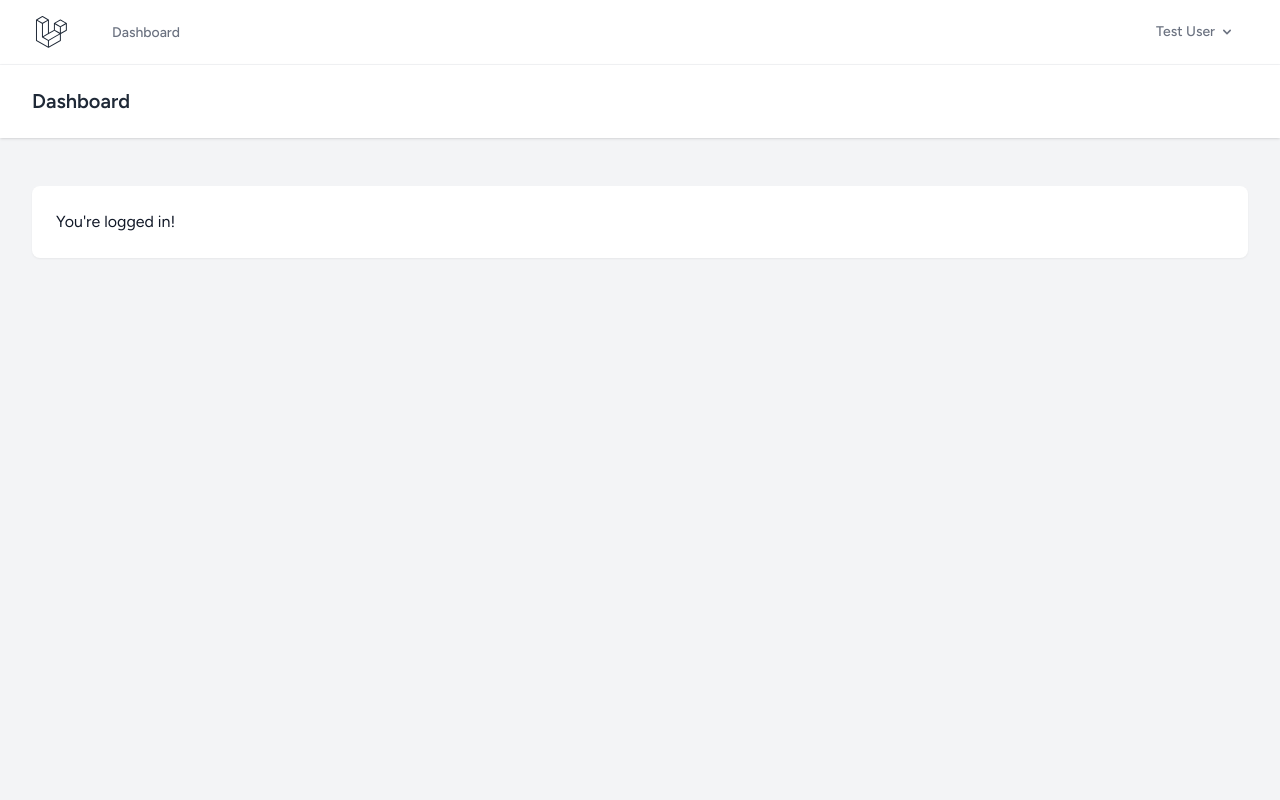
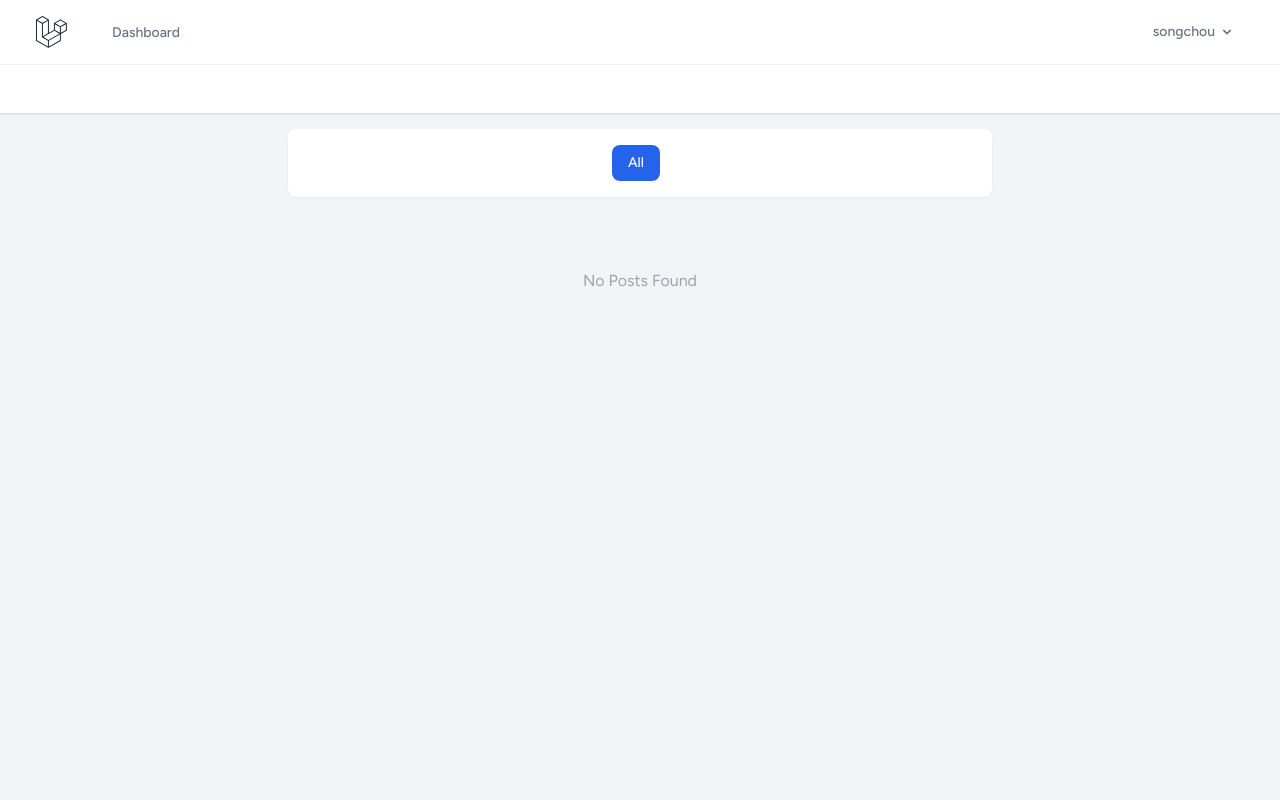
Before and after one commit to Songchou123/Final_Exam_Laravels, a Laravel app: template resources/views/dashboard.blade.php in a window 1280 px wide. Run offline with Laravel 12, Linux system fonts and the light colour scheme; the template is opened without the code that fills it, so the values that code supplies are empty; a user stored in the database is signed in; data comes from the database, SQL or seed files in the repository; style sheets or scripts are compiled from the project's sources.

Commit message:
Add post factory and implement post index

```diff
--- a/app/Models/Post.php
+++ b/app/Models/Post.php
@@ -2,9 +2,10 @@
 
 namespace App\Models;
 
+use Illuminate\Database\Eloquent\Factories\HasFactory;
 use Illuminate\Database\Eloquent\Model;
 
 class Post extends Model
 {
-    //
+    use HasFactory;
 }
--- a/resources/views/dashboard.blade.php
+++ b/resources/views/dashboard.blade.php
@@ -1,17 +1,61 @@
 <x-app-layout>
-    <x-slot name="header">
-        <h2 class="font-semibold text-xl text-gray-800 leading-tight">
-            {{ __('Dashboard') }}
-        </h2>
-    </x-slot>
-
-    <div class="py-12">
-        <div class="max-w-7xl mx-auto sm:px-6 lg:px-8">
+    <div class="py-4">
+        <div class="max-w-3xl mx-auto sm:px-6 lg:px-8">
             <div class="bg-white overflow-hidden shadow-sm sm:rounded-lg">
-                <div class="p-6 text-gray-900">
-                    {{ __("You're logged in!") }}
+                <div class="p-4 text-gray-900">
+                    <ul class="flex flex-wrap text-sm font-medium text-center
+                    text-gray-500 dark:text-gray-400 justify-center">
+                        <li class="me-2">
+                            <a href="#" class="inline-block px-4 py-2 text-white bg-blue-600
+                                rounded-lg active" aria-current="page">
+                                All
+                            </a>
+                        </li>
+                        @foreach ($categories as $category)
+                            <li class="me-2">
+                                <a href="#" class="inline-block px-4 py-2 rounded-lg hover:text-gray-900
+                                            hover:bg-gray-100 dark:hover:bg-gray-800
+                                            dark:hover:text-white">
+                                    {{ $category->name }}
+                                </a>
+                            </li>
+                        @endforeach
+                    </ul>
                 </div>
             </div>
+            <div class="text-gray-900 mt-8">
+                @forelse ($posts as $post)
+                    <div
+                        class="flex bg-white border border-gray-200 rounded-lg shadow-sm
+                        dark:bg-gray-800 dark:border-gray-700 mb-8">
+                        <div class="p-5 flex-1">
+                            <a href="#">
+                                <h5 class="mb-2 text-2xl font-bold tracking-tight text-gray-900 dark:text-white">Noteworthy
+                                    {{ $post->title }}</h5>
+                            </a>
+                            <div class="mb-3 font-normal text-gray-700
+                            dark:text-gray-400">
+                                {{ Str::words($post->content, 15) }}
+                            </div>
+                            <a href="#"
+                                class="inline-flex items-center px-3 py-2 text-sm font-medium text-center text-white bg-blue-700 rounded-lg hover:bg-blue-800 focus:ring-4 focus:outline-none focus:ring-blue-300 dark:bg-blue-600 dark:hover:bg-blue-700 dark:focus:ring-blue-800">
+                                Read more
+                                <svg class="rtl:rotate-180 w-3.5 h-3.5 ms-2" aria-hidden="true"
+                                     xmlns="http://www.w3.org/2000/svg" fill="none" viewBox="0 0 14 10">
+                                    <path stroke="currentColor" stroke-linecap="round" stroke-linejoin="round"
+                                        stroke-width="2" d="M1 5h12m0 0L9 1m4 4L9 9" />
+                                </svg>
+                            </a>
+                        </div>
+                        <a href="#">
+                            <img class="w-48 h-full object-cover rounded-t-lg" src="https://imgs.search.brave.com/FelASbI95WMfnM3JnPoeJJHwm4D37Mp7MqS-mkDjkUE/rs:fit:860:0:0:0/g:ce/aHR0cHM6Ly93YWxs/cGFwZXJzLmNvbS9p/bWFnZXMvdGh1bWJu/YWlsL2h1bnRlci14/LWh1bnRlci00ay15/OGhndXFqY3UxZXNn/NDZ0LmpwZw" alt="" />
+                        </a>
+                    </div>
+                @empty
+                    <div class="text-center text-gray-400 py-10">No Posts Found</div>
+                @endforelse
+            </div>
+            {{ $posts->links() }}
         </div>
     </div>
 </x-app-layout>
--- a/routes/web.php
+++ b/routes/web.php
@@ -1,5 +1,6 @@
 <?php
 
+use App\Http\Controllers\PostController;
 use App\Http\Controllers\ProfileController;
 use Illuminate\Support\Facades\Route;
 
@@ -7,9 +8,8 @@ Route::get('/', function () {
     return view('welcome');
 });
 
-Route::get('/dashboard', function () {
-    return view('dashboard');
-})->middleware(['auth', 'verified'])->name('dashboard');
+Route::get('/dashboard', [PostController::class, 'index'])
+->middleware(['auth', 'verified'])->name('dashboard');
 
 Route::middleware('auth')->group(function () {
     Route::get('/profile', [ProfileController::class, 'edit'])->name('profile.edit');
```
Also changed, not shown: app/Http/Controllers/PostController.php (added, +72 -0 lines), database/factories/PostFactory.php (added, +38 -0 lines), database/seeders/DatabaseSeeder.php (+23 -5 lines).
